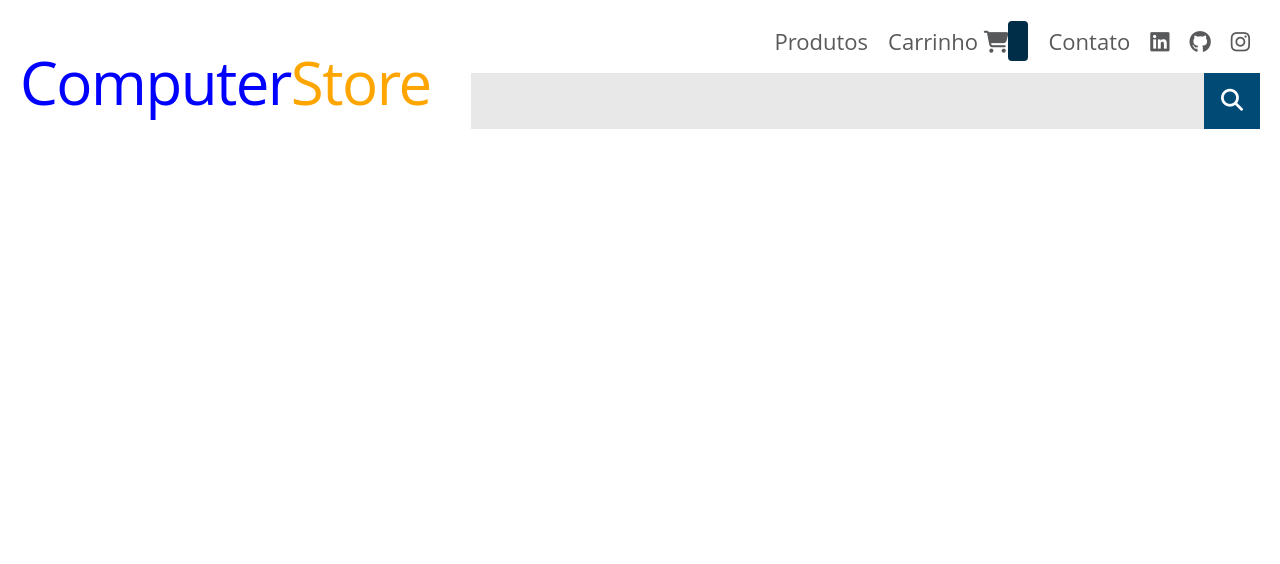
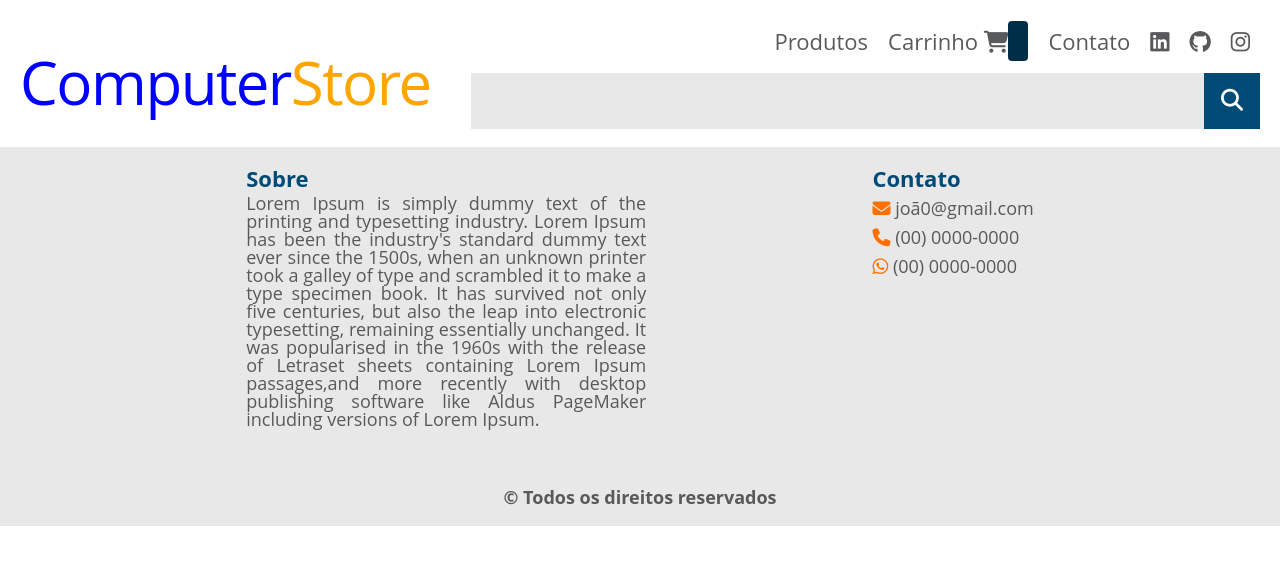
Before and after one commit to GabrielCFigueiredo/computer-store-angular, an Angular app: page / in a window 1280 px wide. Shown: the top 564 px of the page. Built offline with nearby package versions, Linux system fonts and the light colour scheme.

Commit message:
created footer component

```diff
--- a/src/app/app.component.html
+++ b/src/app/app.component.html
@@ -1,3 +1,4 @@
 <div class="container">
   <app-header></app-header>
 </div>
+<app-footer></app-footer>
--- a/src/app/app.module.ts
+++ b/src/app/app.module.ts
@@ -4,11 +4,13 @@ import { BrowserModule } from '@angular/platform-browser';
 import { AppRoutingModule } from './app-routing.module';
 import { AppComponent } from './app.component';
 import { HeaderComponent } from './header/header.component';
+import { FooterComponent } from './footer/footer.component';
 
 @NgModule({
   declarations: [
     AppComponent,
-    HeaderComponent
+    HeaderComponent,
+    FooterComponent
   ],
   imports: [
     BrowserModule,
--- /dev/null
+++ b/src/app/footer/footer.component.css
@@ -0,0 +1,41 @@
+.footer {
+  background-color: var(--light-gray);
+  color: var(--gray);
+  font-size: 18px;
+}
+
+.footer__container {
+  display: flex;
+  justify-content: space-evenly;
+  flex-flow: row wrap;
+  padding: 20px;
+}
+
+.footer__copyright {
+  text-align: center;
+  margin-top: 20px;
+  background-color: var(--light-gray-2);
+  font-weight: bold;
+  padding: 20px;
+  color: var(--gray);
+}
+
+.footer__title {
+  font-size: 22px;
+  font-weight: bold;
+  color: var(--blue);
+  margin-bottom: 5px;
+}
+
+.footer__about-text {
+  width: 400px;
+  text-align: justify;
+}
+
+.footer i {
+  color: var(--orange);
+}
+
+.footer li {
+  margin: 10px 0;
+}
--- /dev/null
+++ b/src/app/footer/footer.component.html
@@ -0,0 +1,29 @@
+<footer class="footer">
+  <div class="footer__container">
+    <section>
+      <h2 class="footer__title">Sobre</h2>
+      <p class="footer__about-text">
+        Lorem Ipsum is simply dummy text of the printing and typesetting
+        industry. Lorem Ipsum has been the industry's standard dummy text ever
+        since the 1500s, when an unknown printer took a galley of type and
+        scrambled it to make a type specimen book. It has survived not only five
+        centuries, but also the leap into electronic typesetting, remaining
+        essentially unchanged. It was popularised in the 1960s with the release
+        of Letraset sheets containing Lorem Ipsum passages,and more recently
+        with desktop publishing software like Aldus PageMaker including versions
+        of Lorem Ipsum.
+      </p>
+    </section>
+    <address>
+        <h2 class="footer__title">Contato</h2>
+        <ul>
+            <li><i class="fa-solid fa-envelope"></i> joã0@gmail.com</li>
+            <li><i class="fa-solid fa-phone"></i> (00) 0000-0000</li>
+            <li><i class="fa-brands fa-whatsapp"></i> (00) 0000-0000</li>
+        </ul>
+    </address>
+  </div>
+  <section class="footer__copyright">
+    &copy; Todos os direitos reservados
+  </section>
+</footer>
--- /dev/null
+++ b/src/app/footer/footer.component.ts
@@ -0,0 +1,15 @@
+import { Component, OnInit } from '@angular/core';
+
+@Component({
+  selector: 'app-footer',
+  templateUrl: './footer.component.html',
+  styleUrls: ['./footer.component.css']
+})
+export class FooterComponent implements OnInit {
+
+  constructor() { }
+
+  ngOnInit(): void {
+  }
+
+}
--- a/src/app/header/header.component.css
+++ b/src/app/header/header.component.css
@@ -15,13 +15,13 @@
 .main-header__title--blue {
   color: var(--blue);
   color: blue;
-    font-size:60px;
+  font-size: 60px;
 }
 
 .main-header__title--orange {
   color: var(--orange);
   color: orange;
-    font-size:60px;
+  font-size: 60px;
 }
 
 .main-header__menu ul {
@@ -35,7 +35,7 @@
   font-weight: 400;
   font-size: 22px;
   text-decoration: none;
-    transition: all .3s ease-in-out;
+  transition: all 0.3s ease-in-out;
 }
 
 .main-header__menu a:hover {
@@ -57,17 +57,16 @@
   color: white;
 }
 
-.search-form{
+.search-form {
   height: 44px;
   display: flex;
-
 }
 
-.search-form input{
+.search-form input {
   box-sizing: border-box;
   height: 56px;
   padding: 28px;
-    flex:1;
+  flex: 1;
   background-color: var(--light-gray);
   color: var(--gray);
   border: none;
@@ -75,11 +74,11 @@
   font-size: 22px;
 }
 
-.search-form button{
+.search-form button {
   width: 56px;
   height: 56px;
   background-color: var(--blue);
-    border:none;
+  border: none;
   color: #fff;
   font-size: 22px;
 }
```
Also changed, not shown: 1 other file (tests, documents, lock files or other folders). Lines whose indentation alone changed are shown as unchanged.
